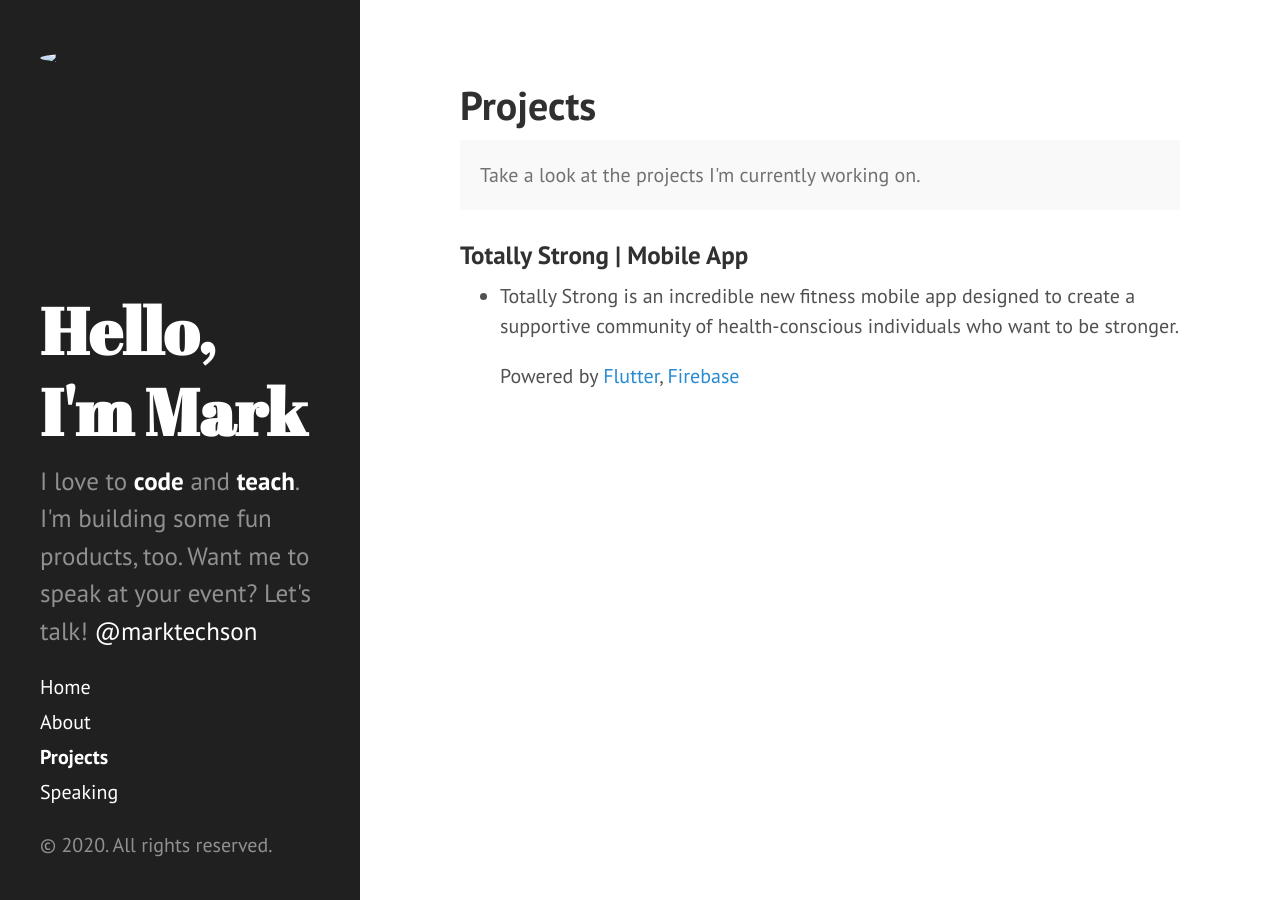
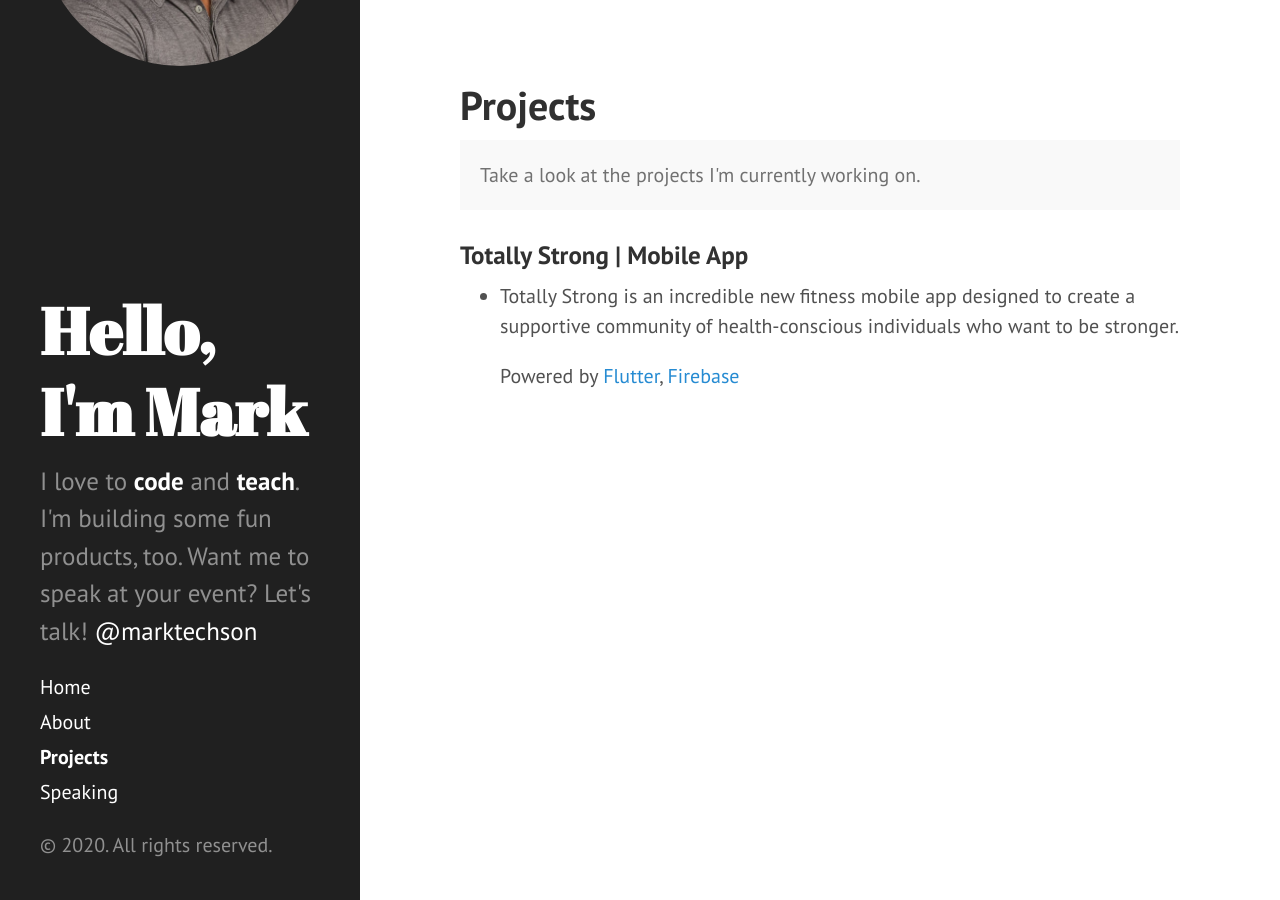
Before and after one commit to MarkTechson/marktechson.github.io, a Jekyll site: the page built from projects.md, in a window 1280 px wide. Built offline with Jekyll 4.4.1, drawn with Linux system fonts in a browser that asks for light colours.

Commit message:
Fix broken links

```diff
--- a/_includes/sidebar.html
+++ b/_includes/sidebar.html
@@ -1,11 +1,11 @@
 <div class="sidebar">
   <div class="container sidebar-sticky">
     <div class="sidebar-profile">
-      <img src="{{ site.baseurl }}public/images/thompson-headshot-armsfolded.jpeg" />
+      <img src="/public/images/thompson-headshot-armsfolded.jpeg" />
     </div>
     <div class="sidebar-about">
       <h1>
-        <a href="{{ site.baseurl }}">
+        <a href="/">
           {{ site.title }}
         </a>
       </h1>
@@ -13,7 +13,7 @@
     </div>
 
     <nav class="sidebar-nav">
-      <a class="sidebar-nav-item{% if page.url == site.baseurl %} active{% endif %}" href="{{ site.baseurl }}">Home</a>
+      <a class="sidebar-nav-item{% if page.url == site.baseurl %} active{% endif %}" href="/">Home</a>
 
       {% comment %}
       The code below dynamically generates a sidebar nav of pages with
```
